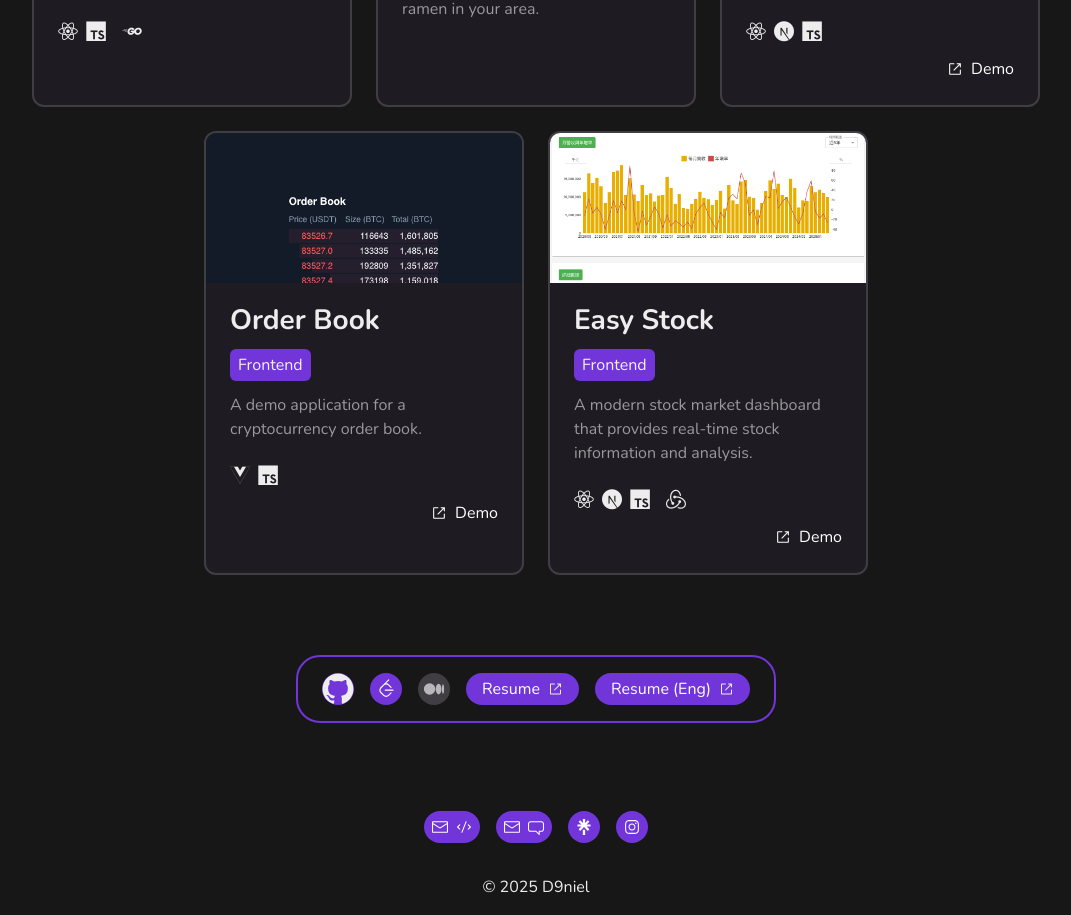
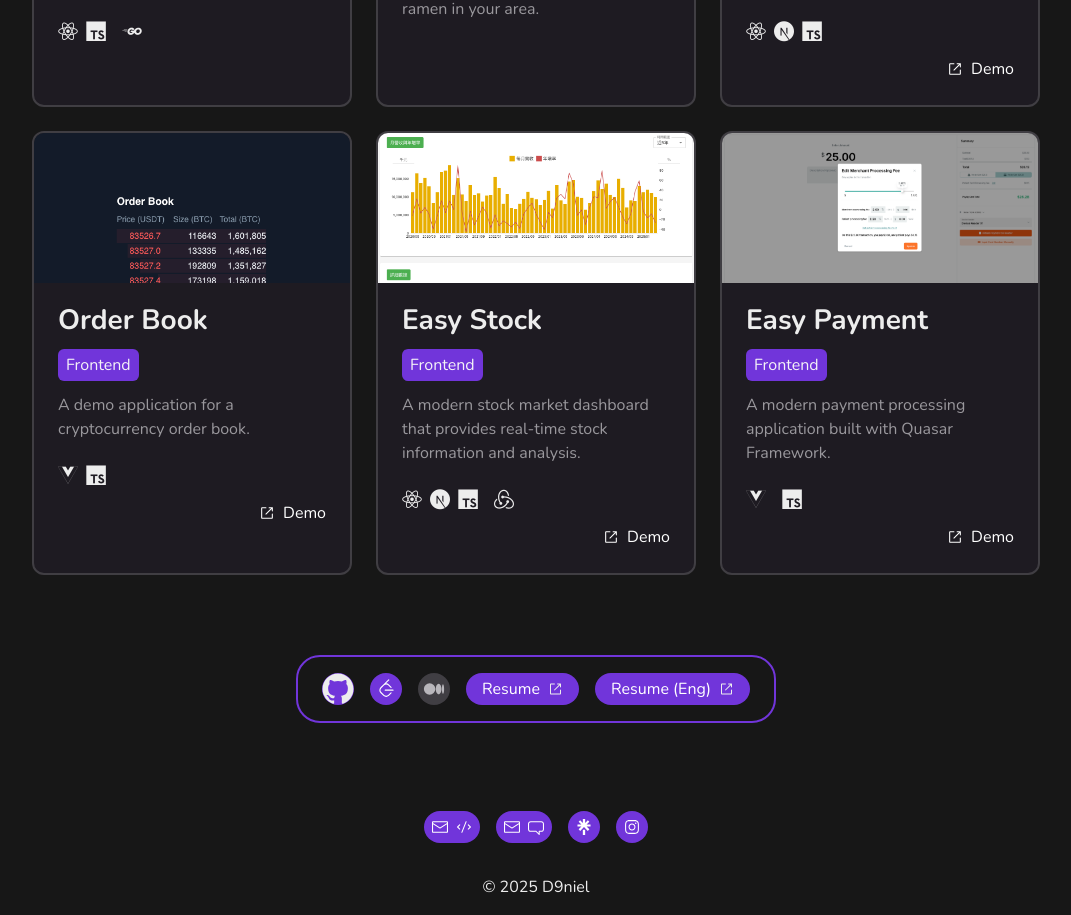
Before and after one commit to d9nielcoding/d9niel, a Next.js app: page /developer in a window 1280 px wide. Shown: the part 1753-2668 px from the top of the page, without its empty margins (104-1175 px from the left). Built offline with nearby package versions, Linux system fonts and the light colour scheme.

Commit message:
feat: add Easy Payment project and Quasar skill image
- Introduce new project "Easy Payment" with relevant details and image asset
- Add Quasar skill image to skill constants and update Skill enum
- Enhance SkillMap and SkillIconMap to include Quasar for better representation

```diff
--- a/src/constants/projects.ts
+++ b/src/constants/projects.ts
@@ -1,3 +1,4 @@
+import easyPayment from '@/assets/images/projects/easy-payment.png';
 import easyStock from '@/assets/images/projects/easy-stock.png';
 import easyWallet from '@/assets/images/projects/easy-wallet.png';
 import orderBook from '@/assets/images/projects/order-book.png';
@@ -69,4 +70,13 @@ export const projects: ProjectCardProps[] = [
     ],
     link: 'https://easy-stock-d9niel.vercel.app/',
   },
+  {
+    title: 'Easy Payment',
+    description:
+      'A modern payment processing application built with Quasar Framework.',
+    image: easyPayment,
+    roles: [ProjectRole.Frontend],
+    techStack: [Skill.Vue, Skill.Quasar, Skill.TypeScript],
+    link: 'https://easy-payment-d9niel.vercel.app/',
+  },
 ];
--- a/src/constants/skill-images.ts
+++ b/src/constants/skill-images.ts
@@ -13,6 +13,7 @@ import mysqlLogo from '@/assets/images/skills/mysql.png';
 import nestjsLogo from '@/assets/images/skills/nestjs.svg';
 import nextjsLogo from '@/assets/images/skills/nextjs.svg';
 import nuxtjsLogo from '@/assets/images/skills/nuxtjs.svg';
+import quasarLogo from '@/assets/images/skills/quasar.png';
 import reactLogo from '@/assets/images/skills/react.png';
 import reduxLogo from '@/assets/images/skills/redux.png';
 import tailwindcssLogo from '@/assets/images/skills/tailwindcss.png';
@@ -44,6 +45,7 @@ export enum Skill {
   Axios = 'Axios',
   MUI = 'MUI',
   Redux = 'Redux',
+  Quasar = 'Quasar',
 }
 
 export const SkillMap: Record<Skill, StaticImageData> = {
@@ -69,6 +71,7 @@ export const SkillMap: Record<Skill, StaticImageData> = {
   [Skill.Axios]: axiosLogo,
   [Skill.MUI]: muiLogo,
   [Skill.Redux]: reduxLogo,
+  [Skill.Quasar]: quasarLogo,
 };
 
 export const SkillIconMap: Record<Skill, string> = {
@@ -93,4 +96,5 @@ export const SkillIconMap: Record<Skill, string> = {
   [Skill.Axios]: 'devicon-axios-plain',
   [Skill.MUI]: 'devicon-materialui-plain',
   [Skill.Redux]: 'devicon-redux-original',
+  [Skill.Quasar]: 'devicon-quasar-plain',
 };
```
Also changed, not shown: src/assets/images/projects/easy-payment.png (added), src/assets/images/skills/quasar.png (added).
